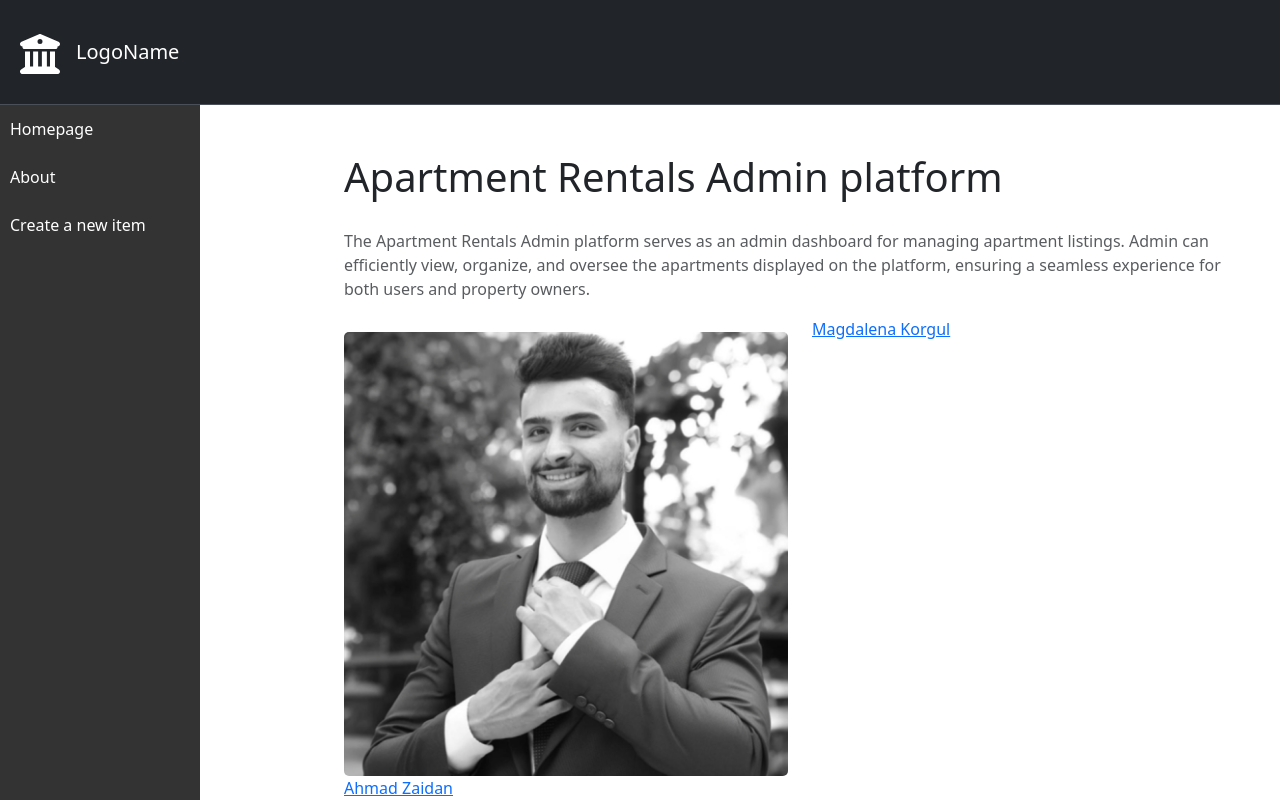
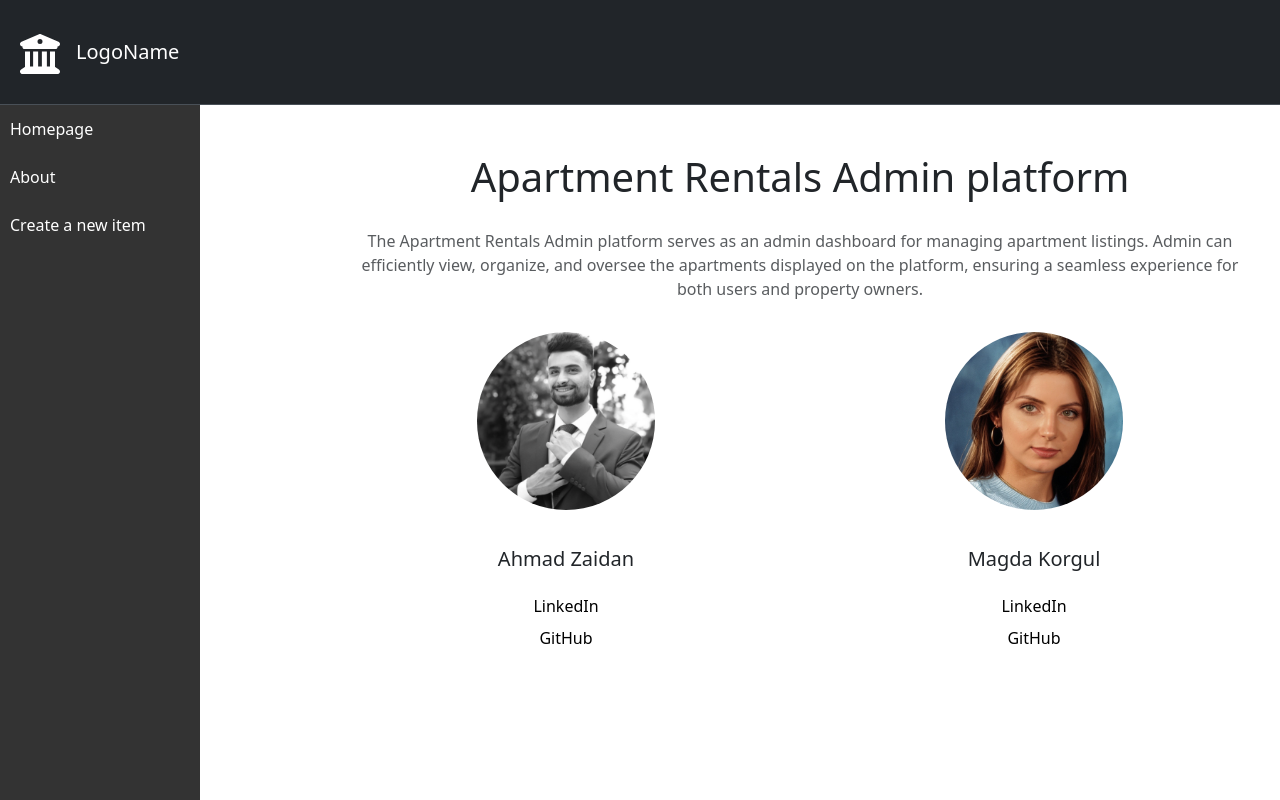
Before and after one commit to Ahmd-zaidan8a8/Apartment-Rentals-Admin, a React (Vite) app: page /about in a window 1280 px wide. Built offline with nearby package versions, Linux system fonts and the light colour scheme.

Commit message:
about page layout

```diff
--- a/src/App.css
+++ b/src/App.css
@@ -40,3 +40,24 @@
     padding-bottom: 20px;
 
 }
+.author img{
+    max-width: 40%;
+    margin-bottom: 10px;
+    display: block;
+  margin-left: auto;
+  margin-right: auto;
+
+}
+
+.author-link{
+    color: black;
+    line-height: 2;
+
+}
+.author p{
+    font-size: 20px;
+}
+
+.About{
+    text-align: center;
+}
--- a/src/pages/About.jsx
+++ b/src/pages/About.jsx
@@ -1,4 +1,8 @@
+import { SiZebpay } from "react-icons/si";
 import { Link } from "react-router-dom";
+import '../App.css'
+
+
 
 
 function About(){
@@ -12,13 +16,21 @@ function About(){
         </div>
         <div className="row">
 
-        <div className="author-1 col">
-            <img src="src/images/ahmad-photo.png" alt="Author1" />
-          <Link to="https://github.com/Ahmd-zaidan8a8">Ahmad Zaidan</Link>
+        <div className="author col">
+            <img src="src/images/ahmad-photo.png" alt="Author1" className="rounded-circle" />
+            <br />
+            <p>Ahmad Zaidan</p>
+            <Link to="https://www.linkedin.com/in/ahmad-zaidan-03b276245/" style={{textDecoration:'none'}} className="author-link">LinkedIn</Link>
+            <br />
+          <Link to="https://github.com/Ahmd-zaidan8a8" style={{textDecoration:'none'}} className="author-link">GitHub</Link>
           </div>
-          <div className="author-2 col">
-
-            <Link to="https://github.com/magdakorgul">Magdalena Korgul</Link>
+          <div className="author col">
+            <img src="src/images/magda-photo.jpeg" alt="Author2" className="rounded-circle" />
+            <br />
+            <p>Magda Korgul</p>
+            <Link to="https://www.linkedin.com/in/magdalena-korgul/" style={{textDecoration:'none'}} className="author-link">LinkedIn</Link>
+            <br />
+            <Link to="https://github.com/magdakorgul" style={{textDecoration:'none'}} className="author-link">GitHub</Link>
             </div>
             </div>
         </div>
```
Also changed, not shown: src/images/magda-photo.jpeg (added).
